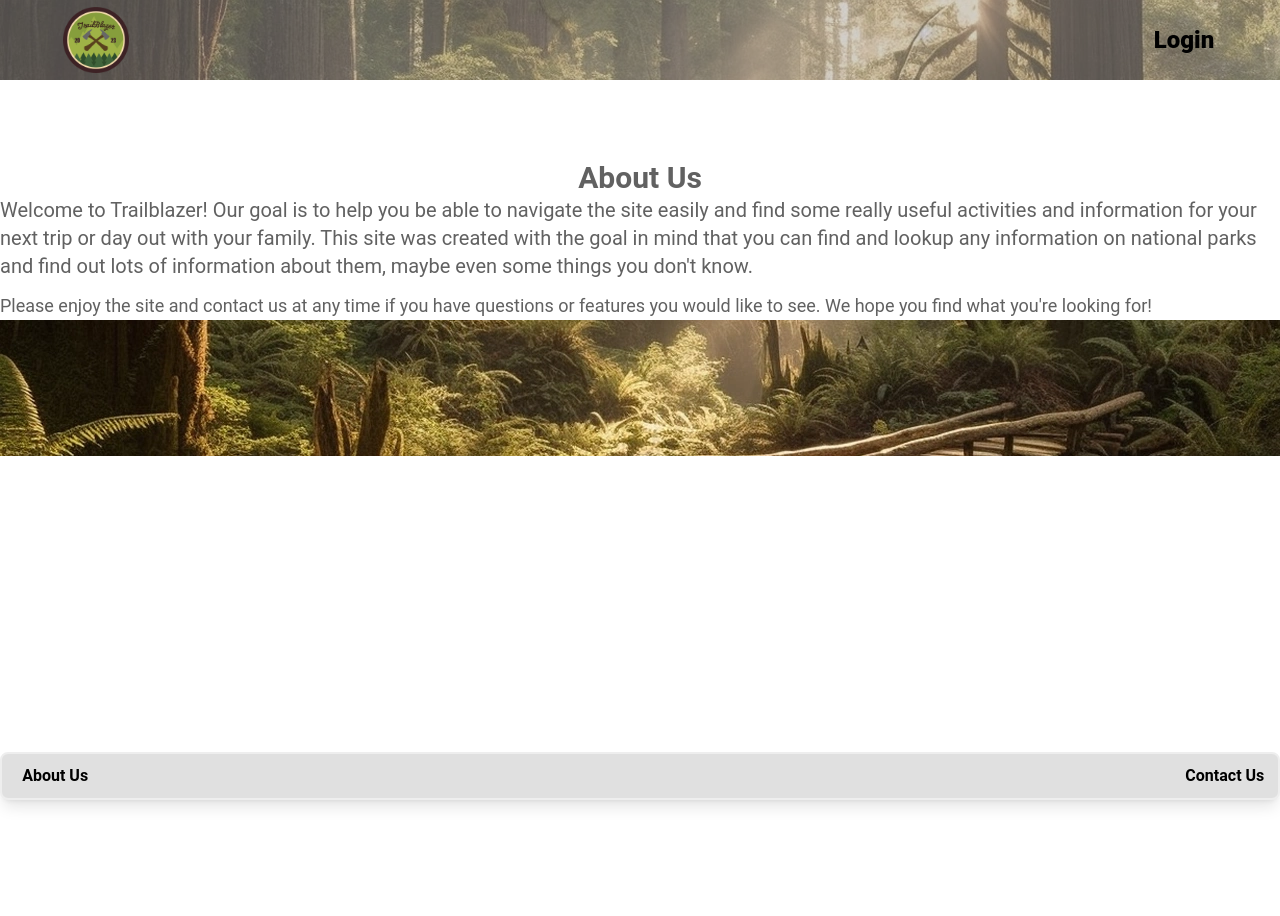
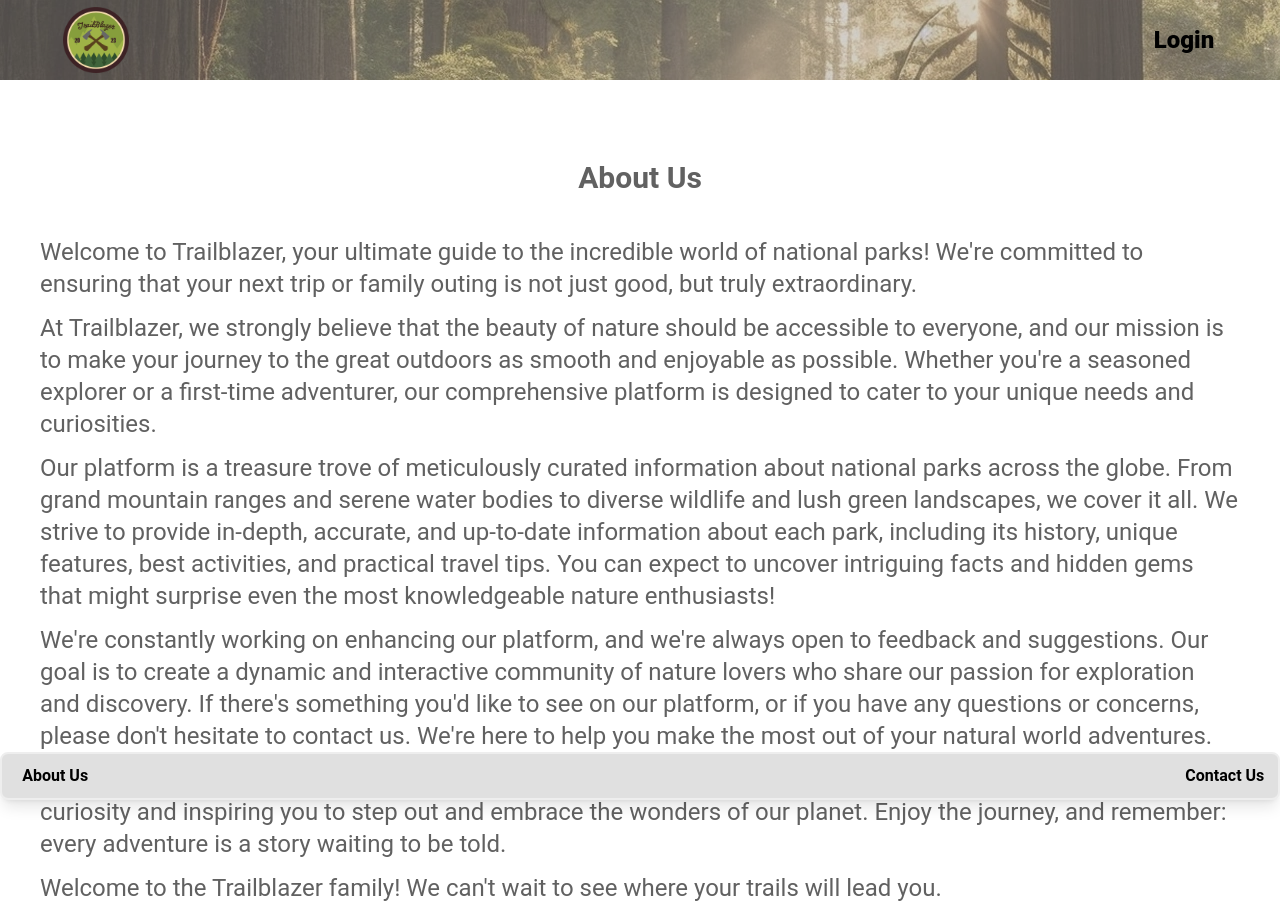
Before and after one commit to Taliwat/trailblazer, a React (Create React App) app in the folder client/: page /about in a window 1280 px wide. Before the commit the page ends 800 px from the top, so only its background shows below. Built offline with nearby package versions, Linux system fonts and the light colour scheme; no server answers.

Commit message:
reformatted aboutus and edited contactus

```diff
--- a/client/src/pages/AboutUs.js
+++ b/client/src/pages/AboutUs.js
@@ -5,9 +5,19 @@
 export default function AboutUs () {
     return (
         <div className="bg-white dark:bg-gray-800">
-            <h2 className="text-align-center text-3xl font-bold text-gray-700 flex justify-center pt-20">About Us</h2>
-            <p className="mb-3 text-lg text-gray-700 md:text-xl dark:text-gray-700">Welcome to Trailblazer! Our goal is to help you be able to navigate the site easily and find some really useful activities and information for your next trip or day out with your family.  This site was created with the goal in mind that you can find and lookup any information on national parks and find out lots of information about them, maybe even some things you don't know.</p>
-            <p className="mb-3 text-lg text-gray-700 md:text-lg dark:text-gray-700">Please enjoy the site and contact us at any time if you have questions or features you would like to see.  We hope you find what you're looking for!</p>
+            <h2 className="text-align-center text-3xl font-bold text-gray-700 flex justify-center pt-20 mb-10">About Us</h2>
+            <p className="text-lg leading-5 mb-3 text-gray-700 md:text-2xl  dark:text-gray-700 px-10">Welcome to Trailblazer, your ultimate guide to the incredible world of national parks! We're committed to ensuring that your next trip or family outing is not just good, but truly extraordinary.</p>
+
+            <p className="text-lg leading-5 mb-3 text-gray-700 md:text-2xl  dark:text-gray-700 px-10">At Trailblazer, we strongly believe that the beauty of nature should be accessible to everyone, and our mission is to make your journey to the great outdoors as smooth and enjoyable as possible. Whether you're a seasoned explorer or a first-time adventurer, our comprehensive platform is designed to cater to your unique needs and curiosities.</p>
+
+            <p className="text-lg leading-5 mb-3 text-gray-700 md:text-2xl  dark:text-gray-700 px-10">Our platform is a treasure trove of meticulously curated information about national parks across the globe. From grand mountain ranges and serene water bodies to diverse wildlife and lush green landscapes, we cover it all. We strive to provide in-depth, accurate, and up-to-date information about each park, including its history, unique features, best activities, and practical travel tips. You can expect to uncover intriguing facts and hidden gems that might surprise even the most knowledgeable nature enthusiasts!</p>
+
+            <p className="text-lg leading-5 mb-3 text-gray-700 md:text-2xl  dark:text-gray-700 px-10">We're constantly working on enhancing our platform, and we're always open to feedback and suggestions. Our goal is to create a dynamic and interactive community of nature lovers who share our passion for exploration and discovery. If there's something you'd like to see on our platform, or if you have any questions or concerns, please don't hesitate to contact us. We're here to help you make the most out of your natural world adventures.</p>
+
+            <p className="text-lg leading-5 mb-3 text-gray-700 md:text-2xl  dark:text-gray-700 px-10">We hope that Trailblazer becomes your trusted companion for all your nature-related quests, sparking your curiosity and inspiring you to step out and embrace the wonders of our planet. Enjoy the journey, and remember: every adventure is a story waiting to be told.</p>
+
+            <p className="text-lg leading-5 mb-3 text-gray-700 md:text-2xl  dark:text-gray-700 px-10">Welcome to the Trailblazer family! We can't wait to see where your trails will lead you.</p>
+
 
 
 
--- a/client/src/pages/ContactUs.js
+++ b/client/src/pages/ContactUs.js
@@ -1,14 +1,21 @@
+//add your pictures
+import ryanpic from "../assets/imgs/RDM wedding edit.jpg";
+// import johnpic from "../assets/imgs/your_picfilehere.jpg";
+// import jacobpic from "../assets/imgs/your_picfilehere.jpg";
+// import damianpic from "../assets/imgs/your_picfilehere.jpg";
 
 //create a Contact page that gives information about the team and how to contact us!  be a bit creative here, and be able to have users have a button that can send emails given the provided email in the team member's profile.
+
 export default function ContactUs () {
     return (
-      <div className="bg-gray-100">
-  <h2 className="text-align-center text-3xl font-bold text-gray-700 flex justify-center pt-12">Meet the Team!</h2>
-
-    <div className="row-span-4">
+  <>
+<h2 className="text-align-center text-3xl font-bold text-gray-700 flex justify-center pt-4">Meet the Team!</h2>
+<div className="bg-gray-100 flex flex-col gap-5 ">
+<div></div>
+  <div className="grid grid-cols-2 gap-8 px-4 py-8">
     <div class="max-w-sm rounded overflow-hidden shadow-lg pt-12">
-  <img class="w-full" src="./John's picture.jpg" alt="John Scicluna self"/>
-  <div class="px-6 py-4">
+      {/* <img class="w-full sm:w-1/2 md:w-1/3 lg:w-1/4 xl:w-1/6 object-contain px-6 h-20" src={johnpic} alt="John Scicluna self"/> */}
+      < div class="px-6 py-4">
         <div class="font-bold text-xl mb-2">John Scicluna</div>
         <p class="text-gray-700 text-base">
         Insert short script for John here.
@@ -20,7 +27,7 @@ export default function ContactUs () {
       </div>
     </div>
     <div class="max-w-sm rounded overflow-hidden shadow-lg pt-12">
-  <img class="w-full" src="./Jacob's picture.jpg" alt="Jacob Jeffries self"/>
+      {/* <img class="w-full sm:w-1/2 md:w-1/3 lg:w-1/4 xl:w-1/6 object-contain px-6 h-20" src={jacobpic} alt="Jacob Jeffries self"/> */}
       <div class="px-6 py-4">
         <div class="font-bold text-xl mb-2">Jacob Jeffries</div>
         <p class="text-gray-700 text-base">
@@ -29,11 +36,11 @@ export default function ContactUs () {
       </div>
       <div class="px-6 pt-4 pb-2">
         <a href="your_link" className=" inline-block bg-gray-200 rounded-full px-3 py-1 text-sm font-semibold text-gray-700 mr-2 mb-2">Jacob's Github</a>
-  <a href="mailto:" className=" inline-block bg-gray-200 rounded-full px-3 py-1 text-sm font-semibold text-gray-700 mr-2 mb-2">Contact Jacob!</a>
+        <a href="mailto:your_link" className=" inline-block bg-gray-200 rounded-full px-3 py-1 text-sm font-semibold text-gray-700 mr-2 mb-2">Contact Jacob!</a>
       </div>
     </div>
-<div class="max-w-sm rounded overflow-hidden shadow-lg pt-12">
-  <img class="w-full" src="/img/Damian's picture.jpg" alt="Damian Galus self"/>
+    <div class="max-w-sm rounded overflow-hidden shadow-lg pt-8 mb-4">
+      {/* <img class="w-full sm:w-1/2 md:w-1/3 lg:w-1/4 xl:w-1/6 object-contain px-6 h-20" src={damianpic} alt="Damian Galus self"/> */}
       <div class="px-6 py-4">
         <div class="font-bold text-xl mb-2">Damian Galus</div>
         <p class="text-gray-700 text-base">
@@ -45,12 +52,12 @@ export default function ContactUs () {
         <a href="mailto:your_link" className=" inline-block bg-gray-200 rounded-full px-3 py-1 text-sm font-semibold text-gray-700 mr-2 mb-2">Contact Damian!</a>
       </div>
     </div>
-<div class="max-w-sm rounded overflow-hidden shadow-lg pt-12 pb-20">
-  <img class="w-full" src="client\src\assets\imgs\RDM wedding edit.jpg" alt="Ryan Mennemeier self"/>
+    <div class="max-w-sm rounded overflow-hidden shadow-lg pt-8 mb-4">
+      <img class="w-full object-contain px-6 h-20" src={ryanpic} alt="Ryan Mennemeier self"/>
       <div class="px-6 py-4">
         <div class="font-bold text-xl mb-2">Ryan Mennemeier</div>
         <p class="text-gray-700 text-base">
-    Hi! I'm Ryan, a full stack developer with a passion for learning and creating things.  I'm currently looking for a position in the software industry.  Feel free to reach out to me if you have any questions!
+        Hi! I'm Ryan, a full stack developer with a passion for learning and creating things. I'm currently looking for a position in the software industry. Feel free to reach out to me if you have any questions!
         </p>
       </div>
       <div class="px-6 pt-4 pb-2">
@@ -60,5 +67,5 @@ export default function ContactUs () {
     </div>
   </div>
 </div>
-)
+</>)
 };
```
Lines whose indentation alone changed are shown as unchanged.
